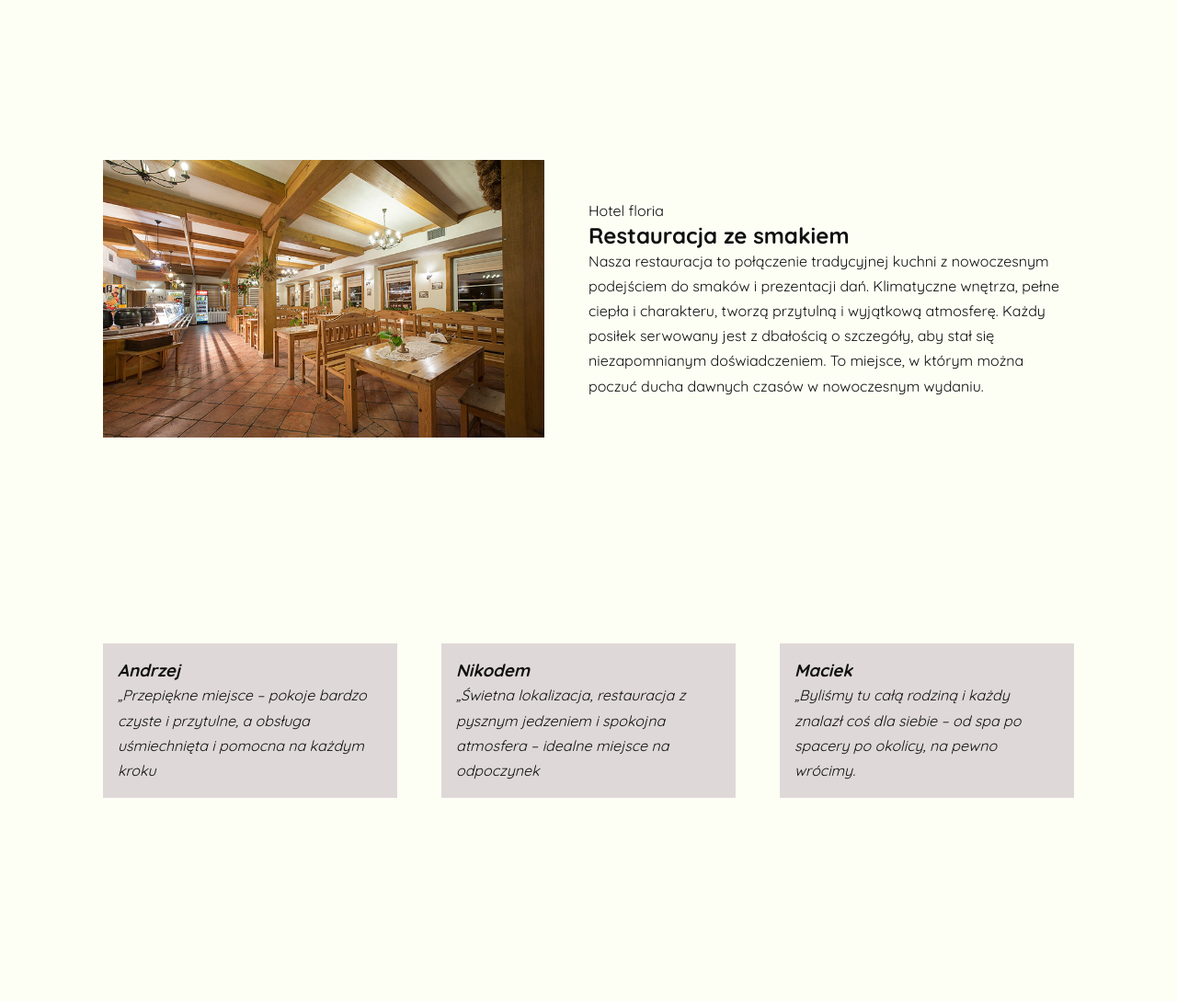
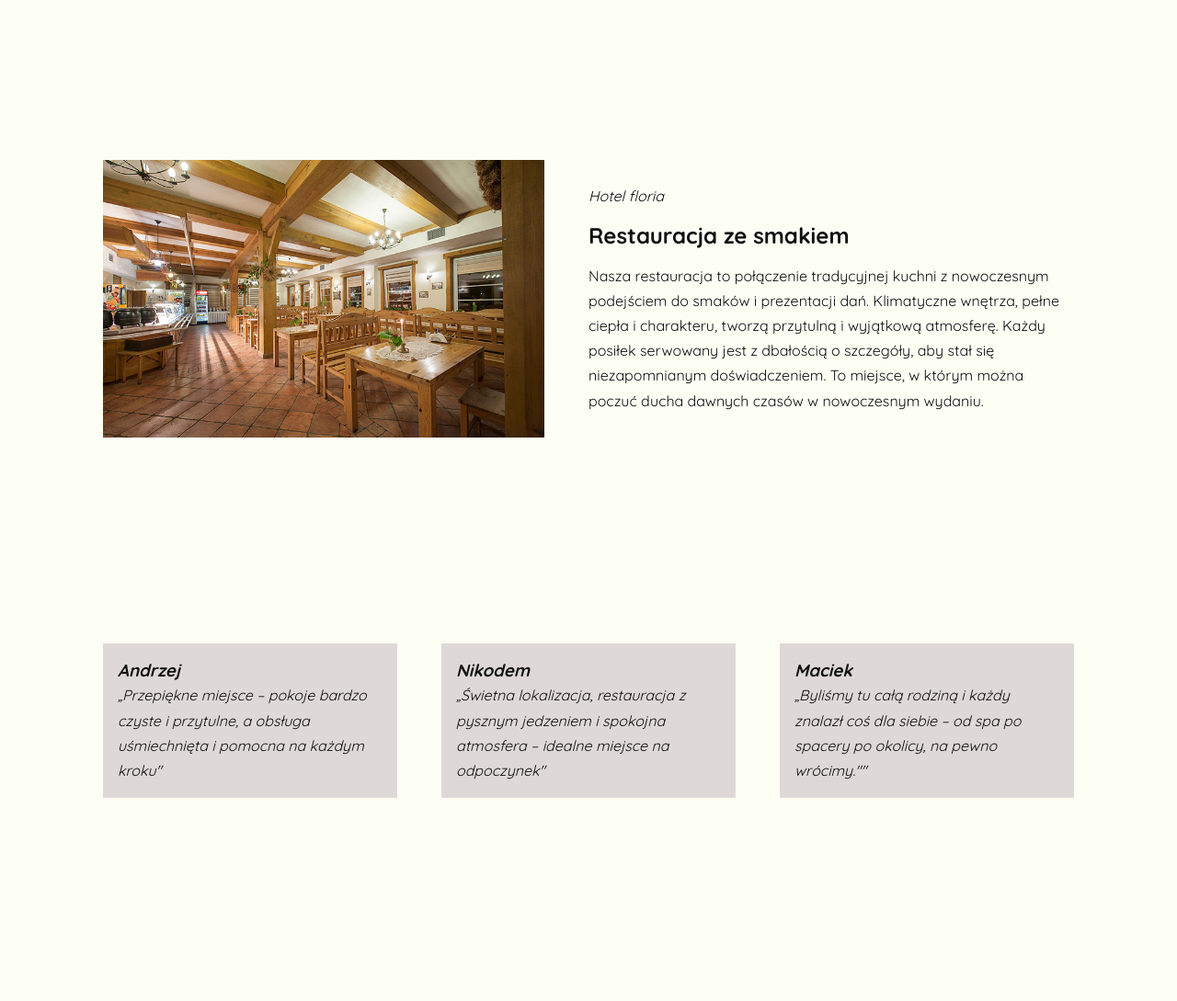
Before and after one commit to Liras333/hotel-school-project, a PHP site: page / in a window 1280 px wide. Shown: the part 985-2074 px from the top of the page at 92% size. Run offline with PHP 8.4, Linux system fonts and the light colour scheme.

Commit message:
changes in ui

```diff
--- a/index.php
+++ b/index.php
@@ -57,8 +57,8 @@
 
                 <section class="sekcja sekcja2">
                     <img src="./source/restauracja.jpg"/>
-                    <div>
-                        <p>Hotel floria</p>
+                    <div class="sekcja-opis">
+                        <p><i>Hotel floria</i></p>
                         <h2>Restauracja ze smakiem</h2>
                         <p>Nasza restauracja to połączenie tradycyjnej kuchni z nowoczesnym podejściem do smaków i prezentacji dań. Klimatyczne wnętrza, pełne ciepła i charakteru, tworzą przytulną i wyjątkową atmosferę. Każdy posiłek serwowany jest z dbałością o szczegóły, aby stał się niezapomnianym doświadczeniem. To miejsce, w którym można poczuć ducha dawnych czasów w nowoczesnym wydaniu.</p>
                     </div>
@@ -68,26 +68,26 @@
                     <div>
                         <h3>Andrzej</h3>
                         <p>
-                            „Przepiękne miejsce – pokoje bardzo czyste i przytulne, a obsługa uśmiechnięta i pomocna na każdym kroku
+                            „Przepiękne miejsce – pokoje bardzo czyste i przytulne, a obsługa uśmiechnięta i pomocna na każdym kroku"
                         </p>
                     </div>
                     <div>
                         <h3>Nikodem</h3>
                         <p>
-                            „Świetna lokalizacja, restauracja z pysznym jedzeniem i spokojna atmosfera – idealne miejsce na odpoczynek
+                            „Świetna lokalizacja, restauracja z pysznym jedzeniem i spokojna atmosfera – idealne miejsce na odpoczynek"
                         </p>
                     </div>
                     <div>
                         <h3>Maciek</h3>
                         <p>
-                            „Byliśmy tu całą rodziną i każdy znalazł coś dla siebie – od spa po spacery po okolicy, na pewno wrócimy.
+                            „Byliśmy tu całą rodziną i każdy znalazł coś dla siebie – od spa po spacery po okolicy, na pewno wrócimy.""
                         </p>
                     </div>
                 </section>
 
                 <section class="sekcja sekcja4">
-                    <div>
-                        <p>Hotel floria</p>
+                    <div class="sekcja-opis">
+                        <p><i>Hotel floria</i></p>
                         <h2>Majestatyczne widoki lasu</h2>
                         <p> Tereny wokół hotelu oferują spokojne ścieżki idealne do spacerów, z bujną roślinnością i strumieniem przepływającym tuż obok. Goście mogą cieszyć się świeżym powietrzem i pięknem natury podczas relaksujących przechadzek po okolicznych lasach, podziwiając widoki na góry. To idealne miejsce na ucieczkę od zgiełku miasta i zanurzenie się w naturze.</p>
                     </div>
--- a/styles/mainPage.css
+++ b/styles/mainPage.css
@@ -1,4 +1,10 @@
 @import url('./rootVariables.css');
+
+.sekcja-opis{
+    display: flex;
+    flex-direction: column;
+    gap:1rem
+}
 
 .sekcja {
     padding: 2rem 0;
```
